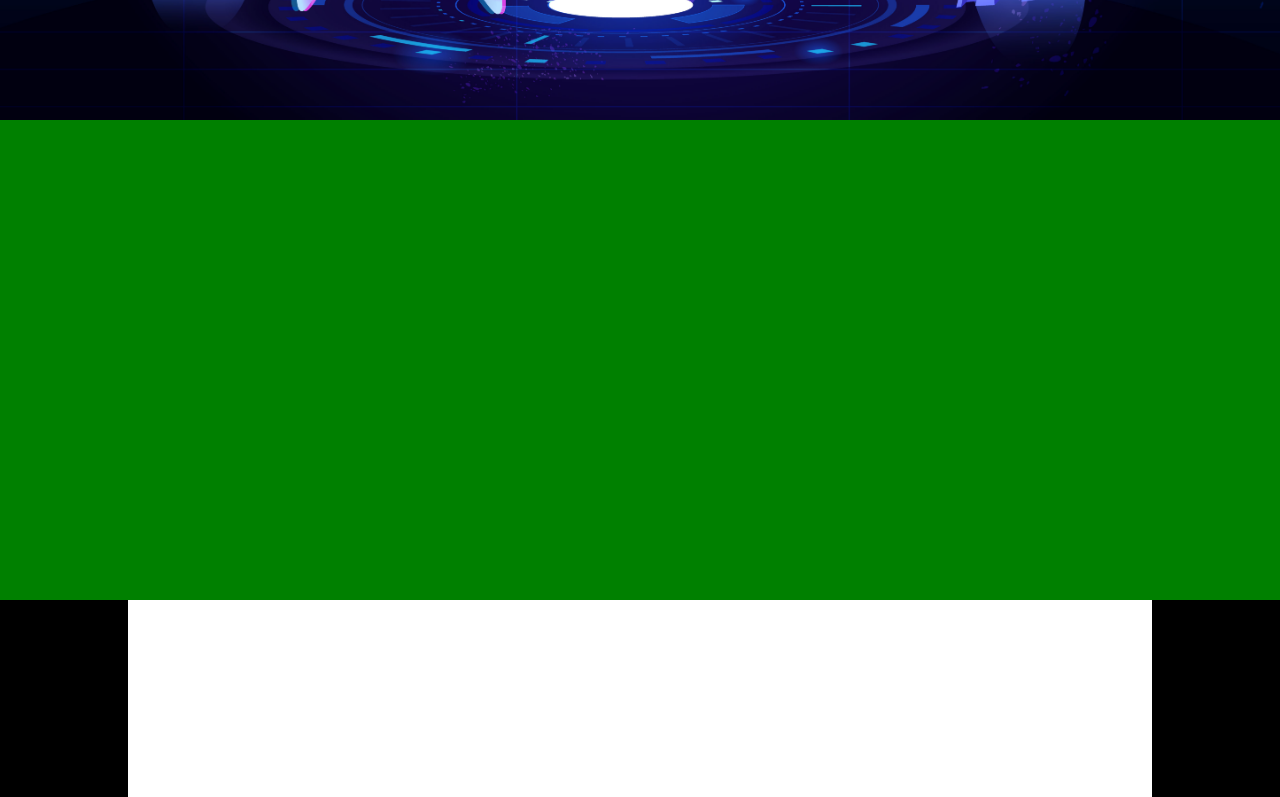
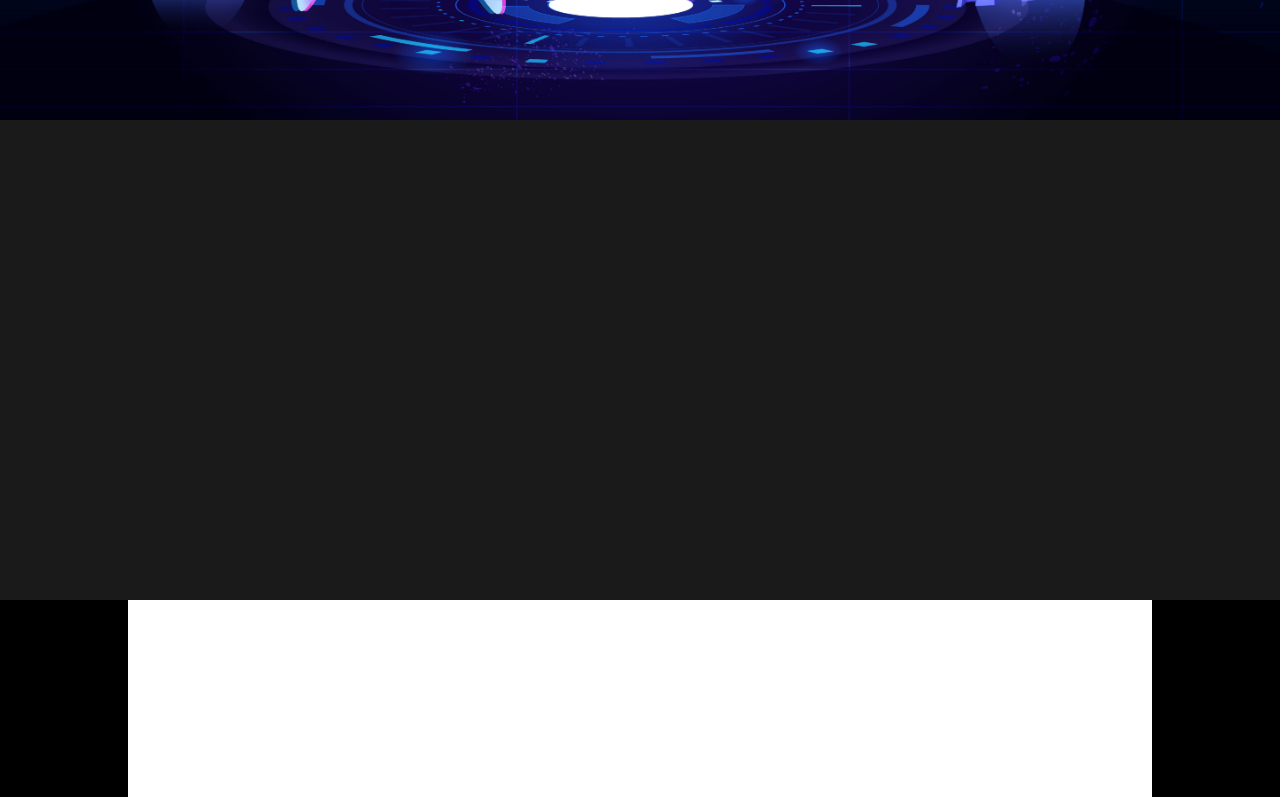
Before and after one commit to Pillifino/myPortfolio_tsx, a React (Create React App) app in the folder my-app/: page / in a window 1280 px wide. Shown: the part 520-1317 px from the top of the page. Built offline with nearby package versions, Linux system fonts and the light colour scheme.

Commit message:
layout styling

```diff
--- a/my-app/src/Components/Container/container.tsx
+++ b/my-app/src/Components/Container/container.tsx
@@ -22,12 +22,14 @@ function Container() {
       <Flex
       bg="bg"
       height="2000px"
+      w="100vw"
       justify="center"
       >
         <Flex
         // bg="red"
-        width="100%"
+        width="100vw"
         justify="flex-start"
+        alignItems="center"
         flexDirection="column"
         >
           <Skills/>
--- a/my-app/src/Components/Skillcard/skillcard.tsx
+++ b/my-app/src/Components/Skillcard/skillcard.tsx
@@ -1,8 +1,18 @@
 import React from 'react'
+
+import { Flex } from '@chakra-ui/react'
 
 function SkillCard() {
   return (
     <div>
+      <Flex
+      bg="red"
+      h="100%"
+      w="100%"
+      zIndex="99"
+      >
+
+      </Flex>
     </div>
   )
 }
--- a/my-app/src/Sections/Home/home.tsx
+++ b/my-app/src/Sections/Home/home.tsx
@@ -12,7 +12,7 @@ function Home() {
     <div>
       <Nav />
       <Flex
-        width="100%"
+        width="100vw"
         height="80vh"
         position="relative"
       >
--- a/my-app/src/Sections/Skills/skills.tsx
+++ b/my-app/src/Sections/Skills/skills.tsx
@@ -9,11 +9,16 @@ function Skills() {
   return (
     <div>
       <Flex
-        bg="green"
-        w="100vw"
+        // bg="green"
+        width="100vw"
         height="60vh"
+        justify="center"
       >
-        <Container>
+        <Container
+          // bg="white"
+          height="100%"
+          maxWidth="80%"
+        >
           <SkillCard />
         </Container>
       </Flex>
```
